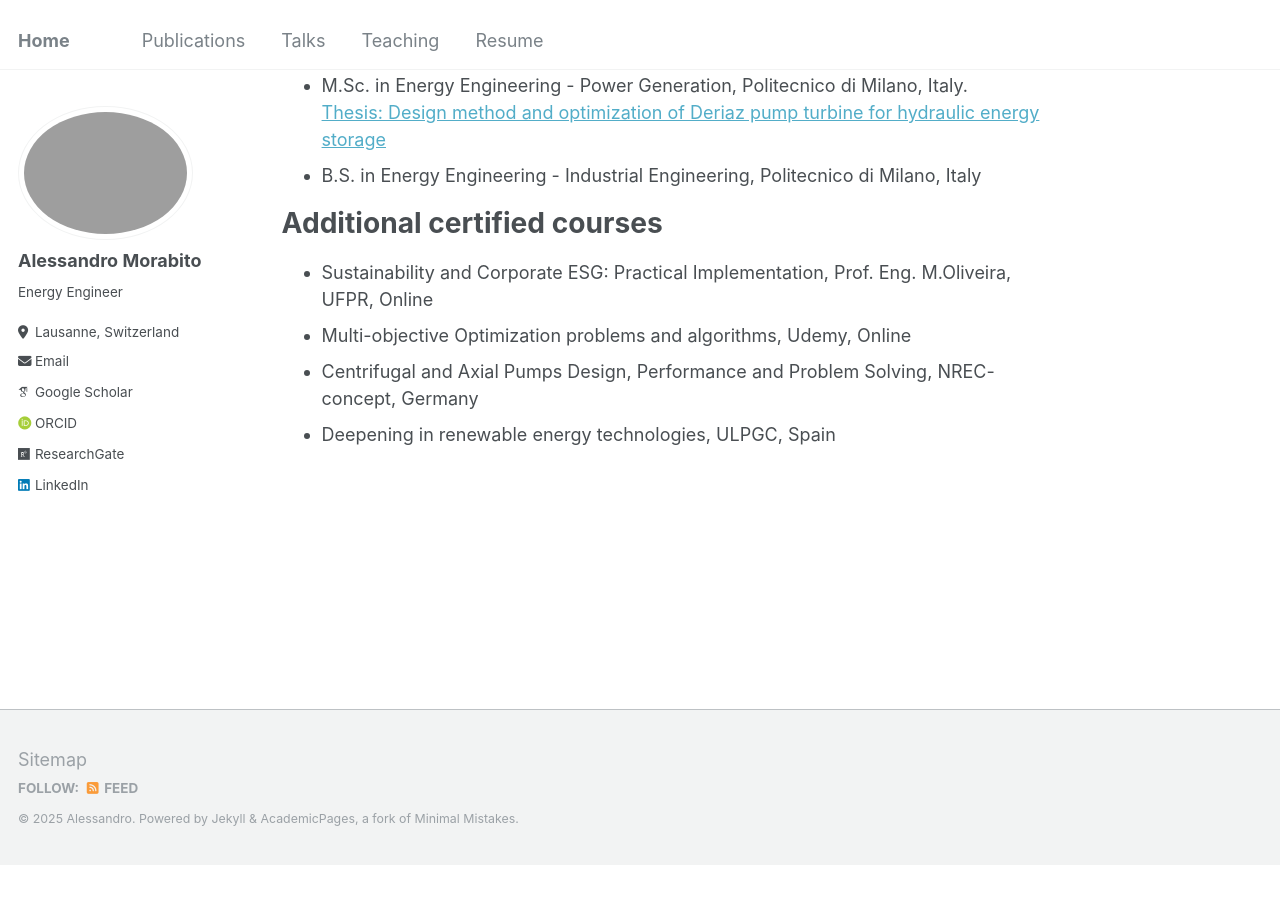
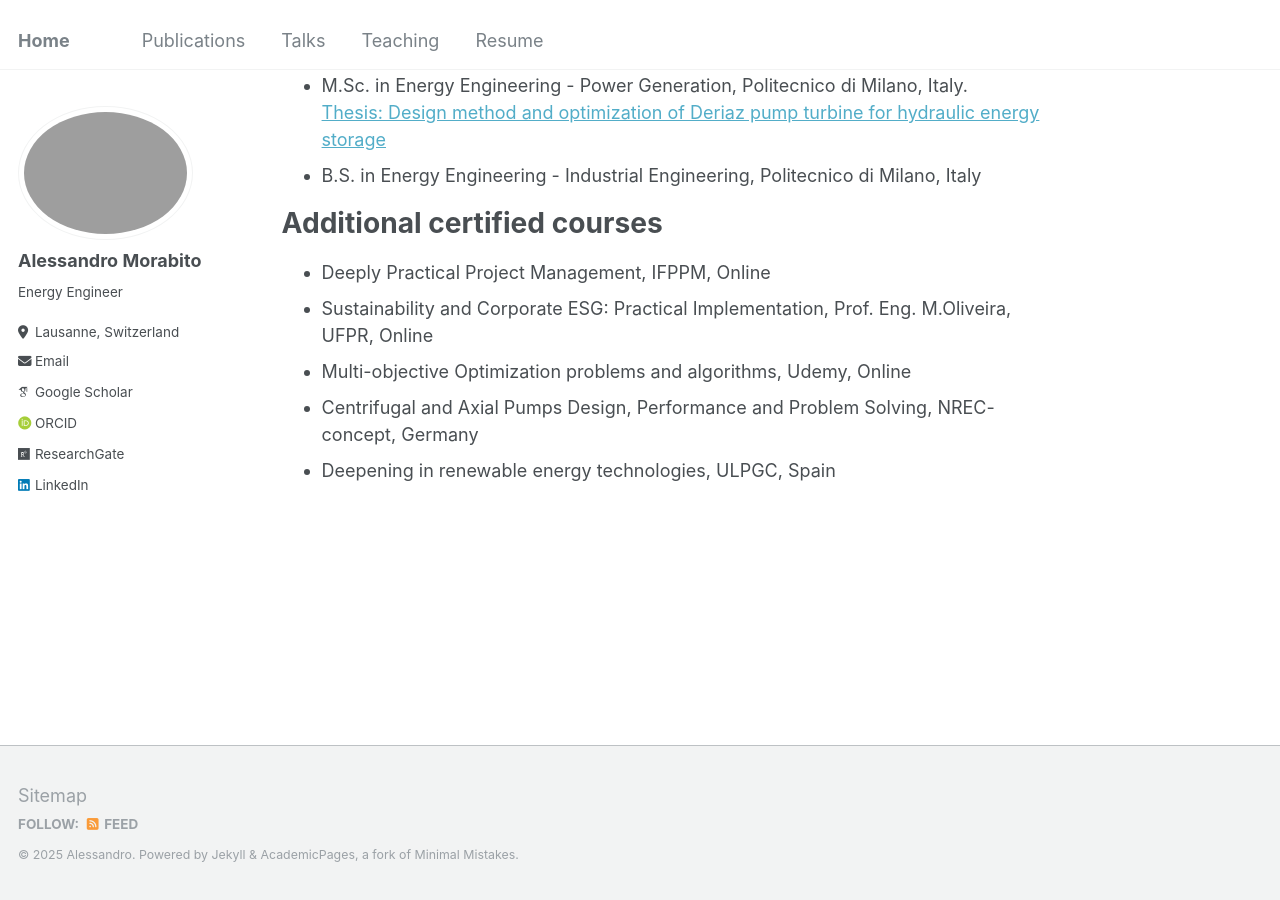
Before and after one commit to morabito-a/info, a Jekyll site: the page built from _pages/about.md, in a window 1280 px wide and 900 px high, scrolled down 2003 px. Built offline with Jekyll 4.4.1, drawn with Linux system fonts in a browser that asks for light colours; some web fonts are replaced; before the commit the page ends 2867 px from its top, so only the background shows below that.

Commit message:
Update about.md

```diff
--- a/_pages/about.md
+++ b/_pages/about.md
@@ -50,6 +50,7 @@ Education
 
 Additional certified courses
 ======
+* Deeply Practical Project Management, IFPPM, Online
 * Sustainability and Corporate ESG: Practical Implementation, Prof. Eng. M.Oliveira, UFPR, Online
 * Multi-objective Optimization problems and algorithms, Udemy, Online
 * Centrifugal and Axial Pumps Design, Performance and Problem Solving, NREC- concept, Germany
```
